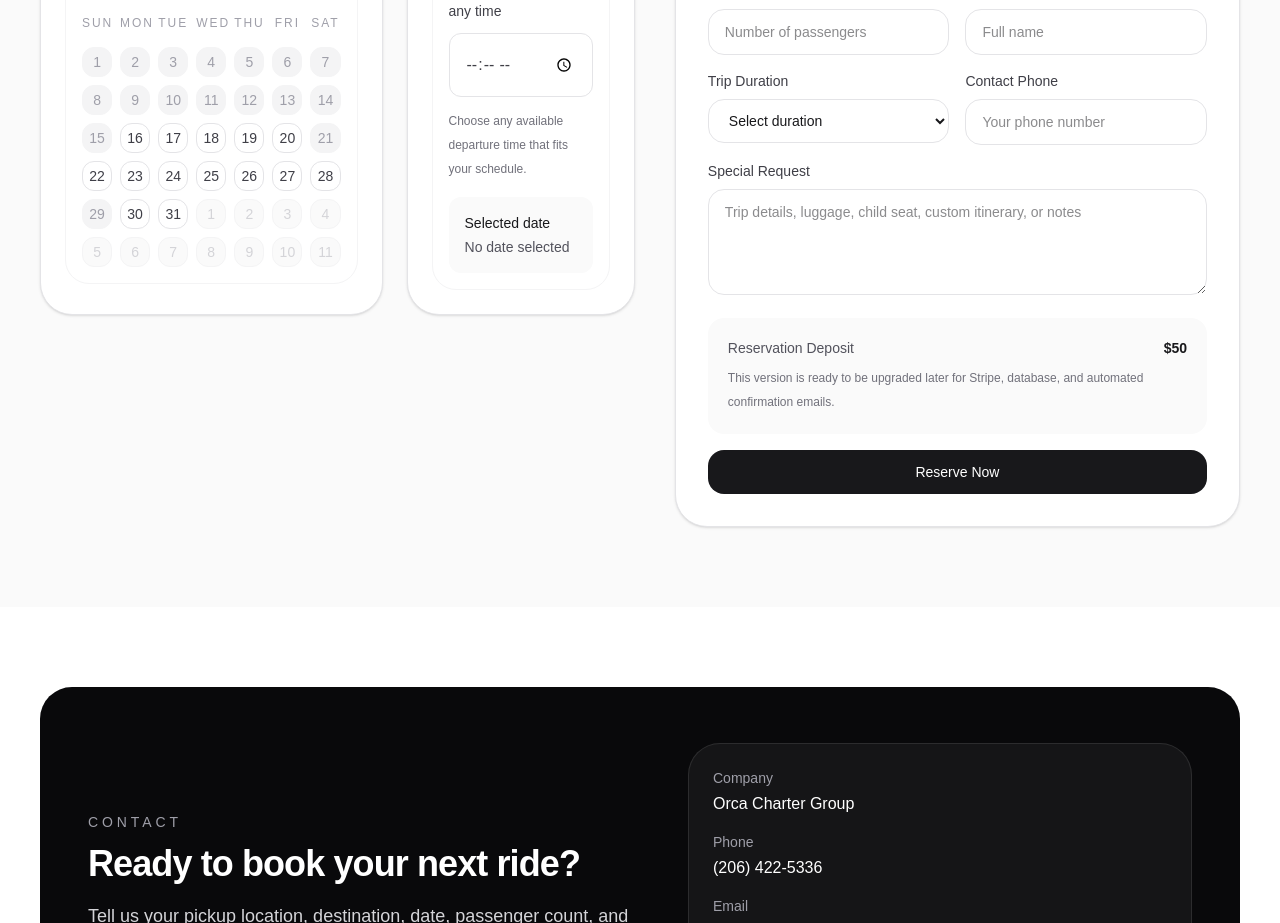
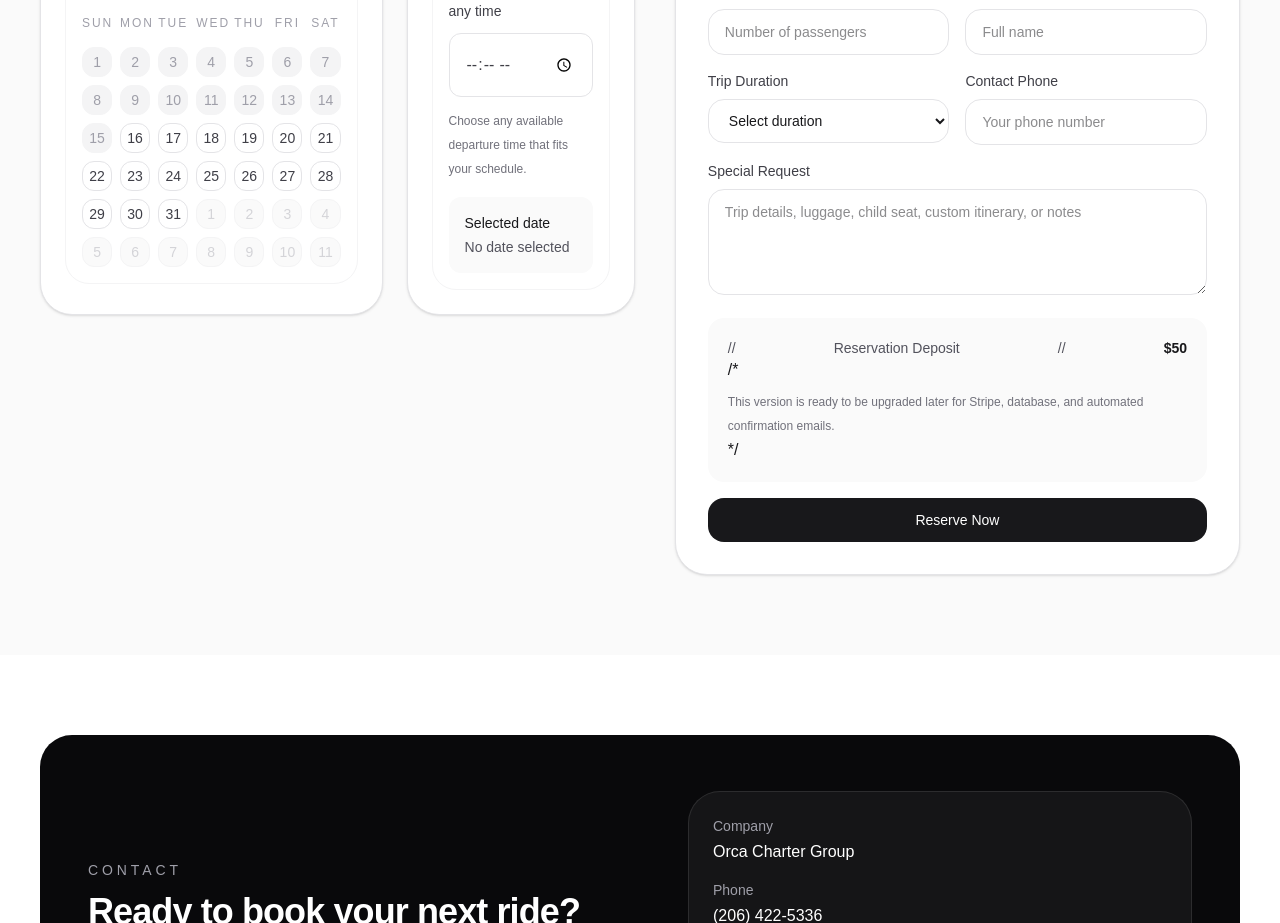
Before and after one commit to fkbearwq/app, a Next.js app: page / in a window 1280 px wide. Shown: the part 3160-4083 px from the top of the page. Built offline with nearby package versions, Linux system fonts and the light colour scheme.

Commit message:
Update page.jsx

```diff
--- a/app/page.jsx
+++ b/app/page.jsx
@@ -1,22 +1,35 @@
 // 3/15/2026
 "use client";
 
-import { useMemo, useState } from "react";
+import { useEffect, useMemo, useState } from "react";
 
 export default function Page() {
   const emailAddress = "orcachartergroup@gmail.com";
 
-  const bookedDates = new Set([
-    "2026-03-21",
-    "2026-03-29",
-    "2026-04-05",
-    "2026-04-18",
-  ]);
+const [bookedDates, setBookedDates] = useState(new Set());
+  const loadBookedDates = async () => {
+  try {
+    const response = await fetch("/api/booked-dates");
+    const data = await response.json();
 
-  const today = new Date();
-  const [viewDate, setViewDate] = useState(
-    new Date(today.getFullYear(), today.getMonth(), 1)
-  );
+    setBookedDates(new Set(data));
+  } catch (error) {
+    console.error("Failed to load booked dates:", error);
+  }
+};
+
+ const [today, setToday] = useState(() => new Date());
+  const [viewDate, setViewDate] = useState(() => {
+  const now = new Date();
+  return new Date(now.getFullYear(), now.getMonth(), 1);
+});
+  useEffect(() => {
+  const timer = setInterval(() => {
+    setToday(new Date());
+  }, 60 * 1000); // 每分钟刷新一次
+
+  return () => clearInterval(timer);
+}, []);
   const [selectedDate, setSelectedDate] = useState("");
   const [selectedTime, setSelectedTime] = useState("");
 
@@ -670,13 +683,13 @@ export default function Page() {
 
                 <div className="rounded-2xl bg-zinc-50 p-5">
                   <div className="flex items-center justify-between text-sm text-zinc-600">
-                    <span>Reservation Deposit</span>
-                    <span className="font-semibold text-zinc-900">$50</span>
+                    //<span>Reservation Deposit</span>
+                    //<span className="font-semibold text-zinc-900">$50</span>
                   </div>
-                  <div className="mt-2 text-xs leading-6 text-zinc-500">
+                  /*<div className="mt-2 text-xs leading-6 text-zinc-500">
                     This version is ready to be upgraded later for Stripe,
                     database, and automated confirmation emails.
-                  </div>
+                  </div>*/
                 </div>
 
                 <button className="rounded-2xl bg-zinc-900 px-6 py-3 text-sm font-medium text-white transition hover:opacity-90">
```
